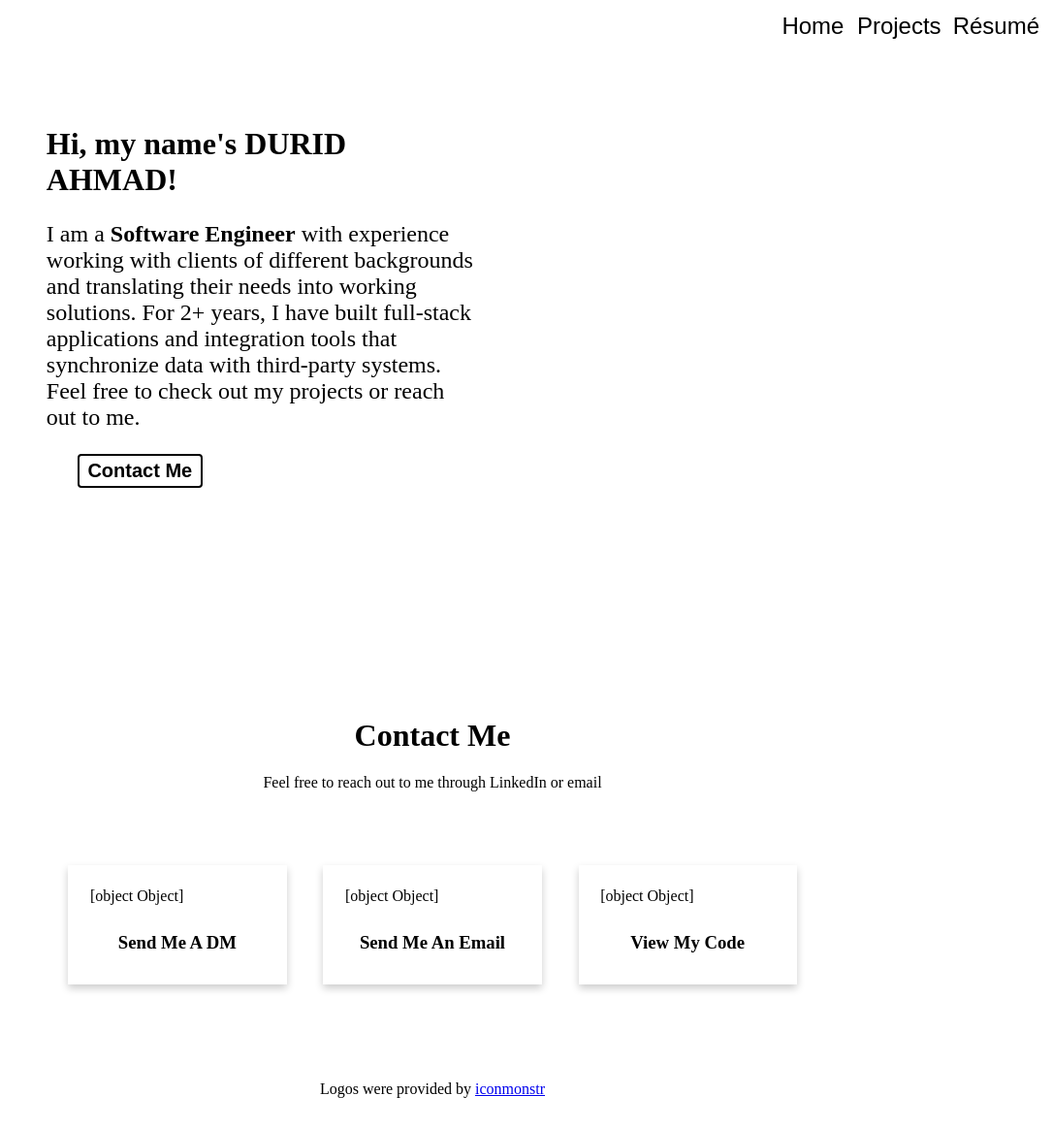
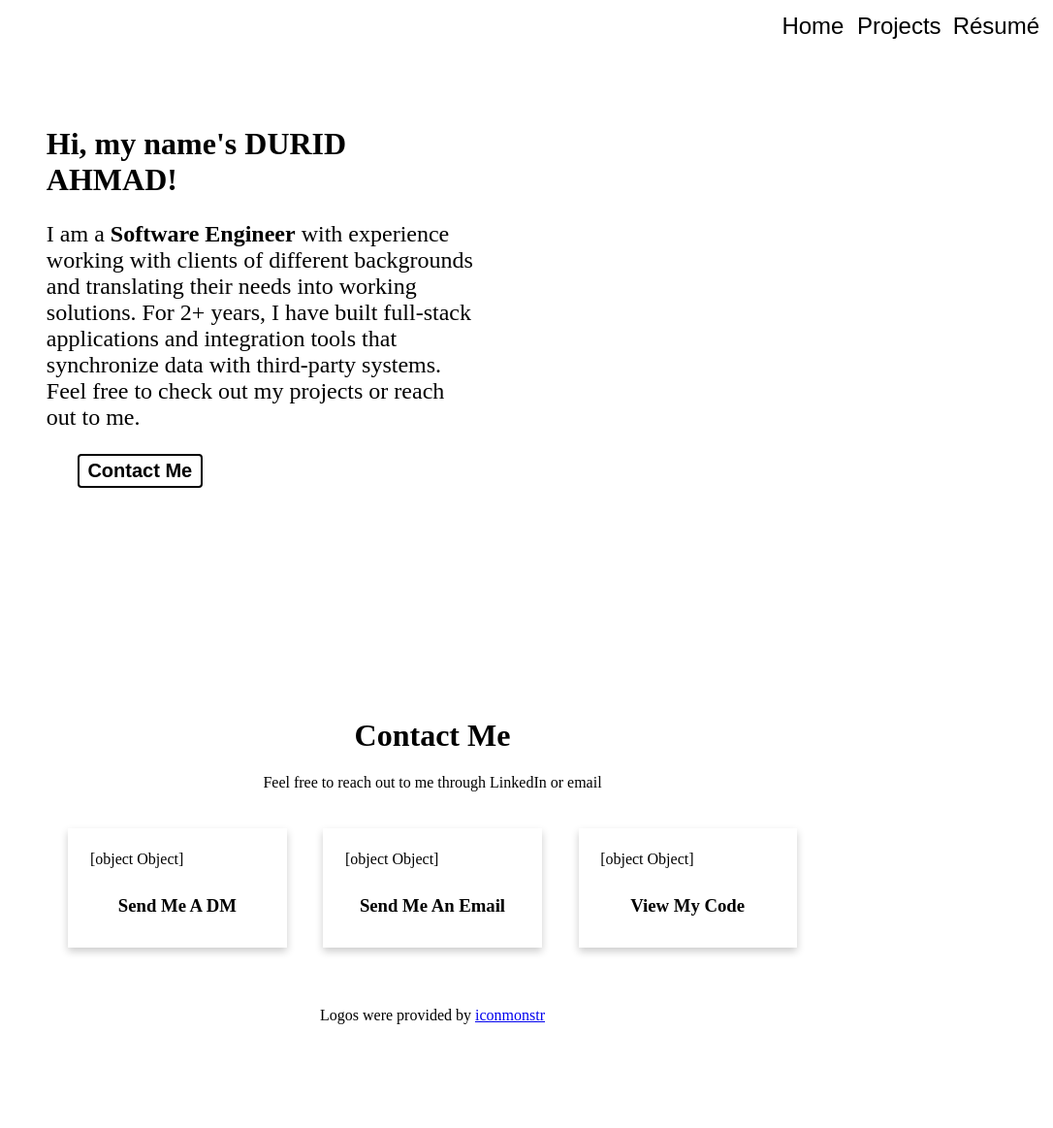
Before and after one commit to durid-ah/durid-ah.github.io, a Next.js app: page / in a window 1280 px wide. Shown: the whole page at 97% size, without its empty margins (194-1280 px from the left). After the commit the page ends 1087 px from the top, so only its background shows below. Built offline with nearby package versions, Linux system fonts and the light colour scheme.

Commit message:
changed margin for contact cards

```diff
--- a/styles/Home.module.css
+++ b/styles/Home.module.css
@@ -118,7 +118,7 @@
   justify-content: center;
   flex-wrap: wrap;
   width: 100%;
-  margin: 5% auto;
+  margin: 2% auto;
   gap: 1%;
 }
 
```
